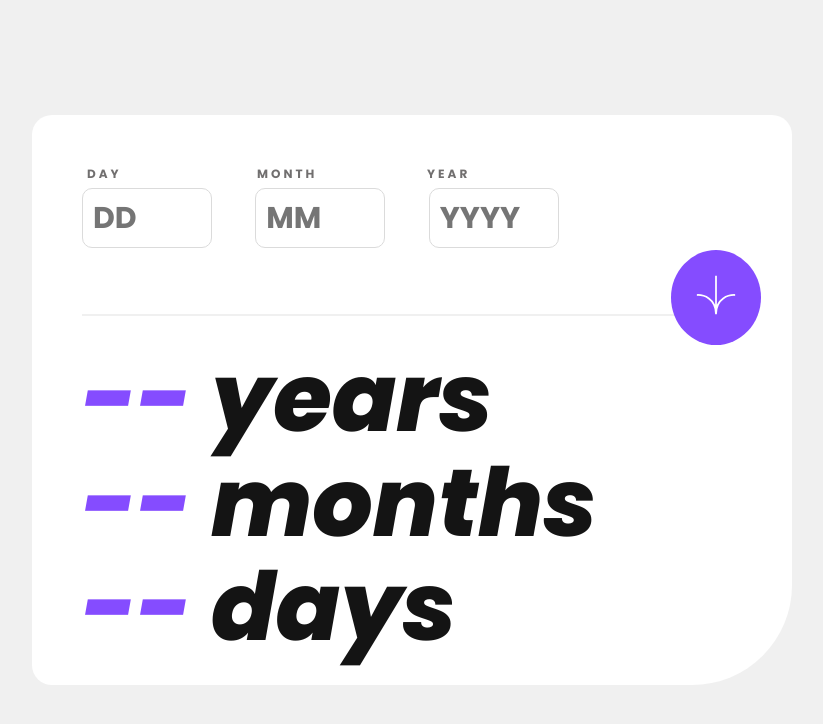
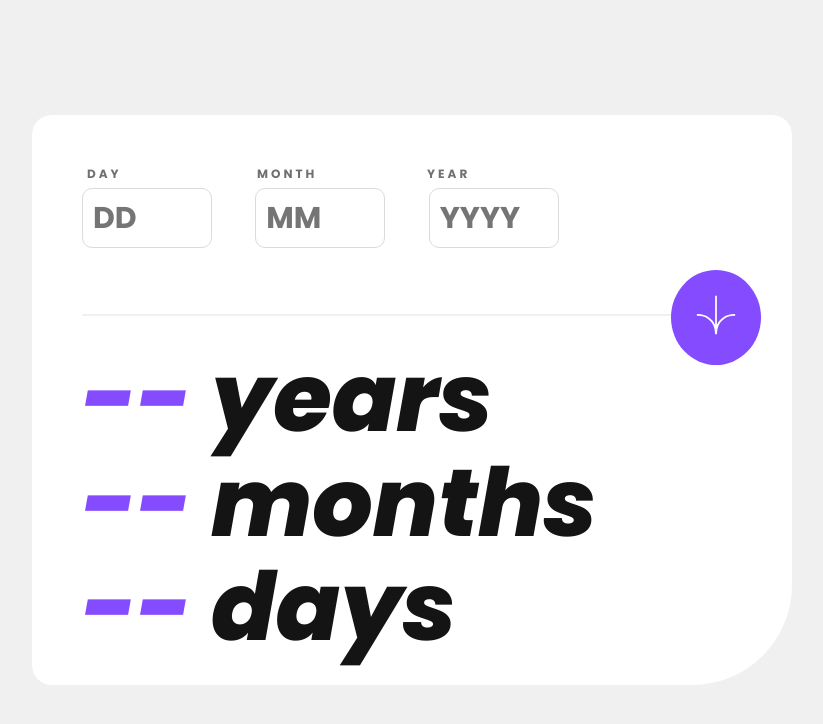
Before and after one commit to annapmarin/age-calculator, a React (Vite) app: page / in a window 1280 px wide. Shown: the top 724 px of the page, without its empty margins (228-1051 px from the left). Built offline with nearby package versions, Linux system fonts and the light colour scheme.

Commit message:
style modifications

```diff
--- a/src/styles/_container.scss
+++ b/src/styles/_container.scss
@@ -90,7 +90,7 @@
       @include media("medium") {
         padding: 2.5rem;
         left: 90%;
-        top: 13.5rem;
+        top: 15.5rem;
       }
 
       &:hover {
--- a/src/styles/index.css
+++ b/src/styles/index.css
@@ -121,7 +121,7 @@ html {
   .container__separator__button {
     padding: 2.5rem;
     left: 90%;
-    top: 13.5rem;
+    top: 15.5rem;
   }
 }
 .container__separator__button:hover {
```
